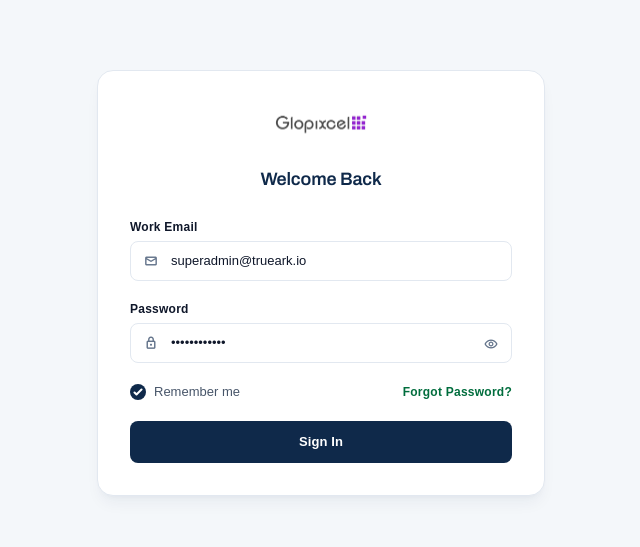
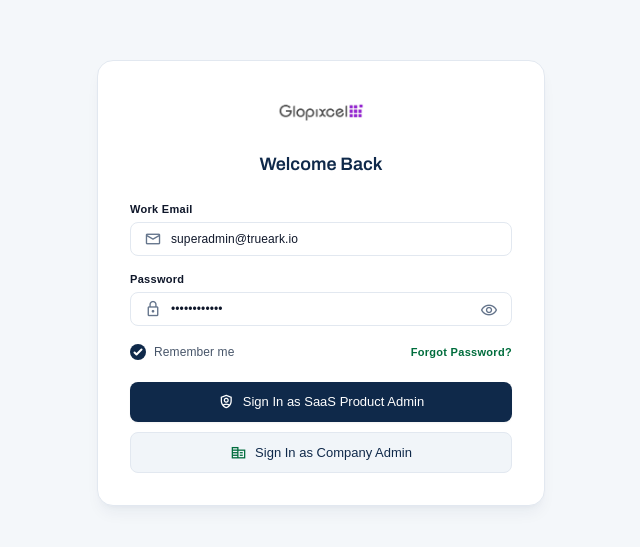
Before and after one commit to sanjaygac/True-ark-project, a React (Vite) app in the folder frontend/: page /login in a window 1280 px wide. Shown: the part 117-664 px from the top of the page, without its empty margins (319-959 px from the left). Built offline with nearby package versions, Linux system fonts and the light colour scheme; a web font is replaced by a local one.

Commit message:
Update: Harmonize H1 text sizes across all pages, add dual portal login buttons, and create Company Admin under-development page

```diff
--- a/frontend/src/App.jsx
+++ b/frontend/src/App.jsx
@@ -8,6 +8,7 @@ import CompanyViewPage from './pages/saas-admin/CompanyViewPage';
 import PlanMasterPage from './pages/saas-admin/PlanMasterPage';
 import AddEditPlanPage from './pages/saas-admin/AddEditPlanPage';
 import PlanViewPage from './pages/saas-admin/PlanViewPage';
+import CompanyAdminUnderDevPage from './pages/company-admin/CompanyAdminUnderDevPage';
 
 export default function App() {
   return (
@@ -36,6 +37,10 @@ export default function App() {
         <Route path="/saas-admin/plan-master/view" element={<PlanViewPage />} />
         <Route path="/saas-admin/plans" element={<Navigate to="/saas-admin/plan-master" replace />} />
 
+        {/* Company Admin (Tenant) routes */}
+        <Route path="/company-admin" element={<CompanyAdminUnderDevPage />} />
+        <Route path="/company-admin/*" element={<CompanyAdminUnderDevPage />} />
+
         {/* Fallback route */}
         <Route path="/saas-admin/*" element={<SaasAdminOverviewPage />} />
       </Routes>
--- a/frontend/src/pages/LoginPage.jsx
+++ b/frontend/src/pages/LoginPage.jsx
@@ -12,35 +12,40 @@ export default function LoginPage() {
     setShowPassword((prev) => !prev);
   };
 
-  const handleSubmit = (e) => {
+  const handleSaasAdminLogin = (e) => {
     e.preventDefault();
-    console.log('Logging in with:', { email, password, rememberMe });
-    // Navigate to SaaS Admin Dashboard
+    console.log('Logging in as SaaS Product Admin:', { email, password, rememberMe });
     navigate('/saas-admin');
   };
 
+  const handleCompanyAdminLogin = (e) => {
+    e.preventDefault();
+    console.log('Logging in as Company Admin:', { email, password, rememberMe });
+    navigate('/company-admin');
+  };
+
   return (
-    <main className="min-h-screen bg-surface-container-low/50 flex items-center justify-center p-8">
-      <div className="w-full max-w-md bg-surface-container-lowest border border-outline-variant rounded-lg p-8 shadow-lg shadow-shadow/5">
+    <main className="min-h-screen bg-surface-container-low/50 flex items-center justify-center p-6 lg:p-8">
+      <div className="w-full max-w-md bg-surface-container-lowest border border-outline-variant rounded-lg p-7 lg:p-8 shadow-lg shadow-shadow/5">
         {/* Company Logo + Heading */}
-        <div className="flex flex-col items-center text-center gap-4 mb-7">
+        <div className="flex flex-col items-center text-center gap-3.5 mb-6">
           <img
             src="/company-logo.png"
             alt="Glopixcel"
-            className="h-12 w-auto object-contain"
+            className="h-11 w-auto object-contain"
           />
-          <h2 className="font-headline text-headline-md text-primary">Welcome Back</h2>
+          <h2 className="font-headline text-[17px] lg:text-[18px] font-semibold text-primary">Welcome Back</h2>
         </div>
 
         {/* Login Form */}
-        <form className="flex flex-col gap-5" onSubmit={handleSubmit}>
+        <form className="flex flex-col gap-4">
           {/* Work Email Input */}
           <label className="flex flex-col gap-1.5">
-            <span className="font-label text-label-md text-on-surface">Work Email</span>
+            <span className="font-label text-label-sm text-on-surface">Work Email</span>
             <div className="relative flex items-center">
               <span
                 aria-hidden="true"
-                className="material-symbols-outlined absolute left-3.5 text-outline text-title-md select-none"
+                className="material-symbols-outlined absolute left-3.5 text-outline text-[18px] select-none"
               >
                 mail
               </span>
@@ -52,18 +57,18 @@ export default function LoginPage() {
                 placeholder="name@company.com"
                 inputMode="email"
                 required
-                className="w-full rounded border border-outline-variant bg-surface-container-lowest pl-10 pr-3.5 py-2.5 font-body text-body-md text-on-surface placeholder:text-outline focus:border-primary focus:ring-2 focus:ring-primary/20 focus:outline-none"
+                className="w-full rounded border border-outline-variant bg-surface-container-lowest pl-10 pr-3.5 py-2 font-body text-body-sm text-on-surface placeholder:text-outline focus:border-primary focus:ring-2 focus:ring-primary/20 focus:outline-none"
               />
             </div>
           </label>
 
           {/* Password with Show/Hide Eye Icon */}
           <label className="flex flex-col gap-1.5">
-            <span className="font-label text-label-md text-on-surface">Password</span>
+            <span className="font-label text-label-sm text-on-surface">Password</span>
             <div className="relative flex items-center">
               <span
                 aria-hidden="true"
-                className="material-symbols-outlined absolute left-3.5 text-outline text-title-md select-none"
+                className="material-symbols-outlined absolute left-3.5 text-outline text-[18px] select-none"
               >
                 lock
               </span>
@@ -75,7 +80,7 @@ export default function LoginPage() {
                 autoComplete="current-password"
                 placeholder="Enter your password"
                 required
-                className="w-full rounded border border-outline-variant bg-surface-container-lowest pl-10 pr-11 py-2.5 font-body text-body-md text-on-surface placeholder:text-outline focus:border-primary focus:ring-2 focus:ring-primary/20 focus:outline-none"
+                className="w-full rounded border border-outline-variant bg-surface-container-lowest pl-10 pr-11 py-2 font-body text-body-sm text-on-surface placeholder:text-outline focus:border-primary focus:ring-2 focus:ring-primary/20 focus:outline-none"
               />
               <button
                 type="button"
@@ -83,7 +88,7 @@ export default function LoginPage() {
                 onClick={togglePassword}
                 className="absolute right-3 rounded p-0.5 text-outline hover:text-primary focus-visible:outline-none focus-visible:ring-2 focus-visible:ring-primary"
               >
-                <span id="eye-icon" className="material-symbols-outlined text-title-md">
+                <span id="eye-icon" className="material-symbols-outlined text-[18px]">
                   {showPassword ? 'visibility_off' : 'visibility'}
                 </span>
               </button>
@@ -91,7 +96,7 @@ export default function LoginPage() {
           </label>
 
           {/* Remember me & Forgot Password */}
-          <div className="flex items-center justify-between gap-2">
+          <div className="flex items-center justify-between gap-2 py-0.5">
             <label className="inline-flex items-center gap-2 cursor-pointer select-none">
               <input
                 type="checkbox"
@@ -99,23 +104,38 @@ export default function LoginPage() {
                 onChange={(e) => setRememberMe(e.target.checked)}
                 className="rounded border-outline-variant text-primary focus:ring-primary"
               />
-              <span className="font-body text-body-md text-on-surface-variant">Remember me</span>
+              <span className="font-body text-body-sm text-on-surface-variant">Remember me</span>
             </label>
             <a
               href="#forgot-password"
-              className="font-label text-label-md text-tertiary hover:underline transition-colors duration-state-change"
+              className="font-label text-label-sm text-tertiary hover:underline transition-colors duration-state-change"
             >
               Forgot Password?
             </a>
           </div>
 
-          {/* Full-width Primary CTA Button */}
-          <button
-            type="submit"
-            className="w-full inline-flex items-center justify-center gap-2 px-5 py-3 rounded bg-primary text-on-primary font-label text-label-lg hover:opacity-95 focus-visible:outline-none focus-visible:ring-2 focus-visible:ring-primary focus-visible:ring-offset-2 transition-colors duration-state-change ease-state-change"
-          >
-            <span>Sign In</span>
-          </button>
+          {/* Action Buttons: SaaS Product Admin and Company Admin */}
+          <div className="flex flex-col gap-2.5 pt-1">
+            {/* Primary Button: SaaS Product Admin */}
+            <button
+              type="button"
+              onClick={handleSaasAdminLogin}
+              className="w-full inline-flex items-center justify-center gap-2 px-4 py-2.5 rounded bg-primary text-on-primary font-label text-[13px] hover:opacity-95 focus-visible:outline-none focus-visible:ring-2 focus-visible:ring-primary focus-visible:ring-offset-2 transition-all duration-state-change shadow-sm"
+            >
+              <span className="material-symbols-outlined text-[17px]">shield_person</span>
+              <span>Sign In as SaaS Product Admin</span>
+            </button>
+
+            {/* Secondary Button: Company Admin */}
+            <button
+              type="button"
+              onClick={handleCompanyAdminLogin}
+              className="w-full inline-flex items-center justify-center gap-2 px-4 py-2.5 rounded bg-surface-container-low border border-outline-variant text-primary font-label text-[13px] hover:bg-surface-container hover:border-primary/40 focus-visible:outline-none focus-visible:ring-2 focus-visible:ring-primary focus-visible:ring-offset-2 transition-all duration-state-change"
+            >
+              <span className="material-symbols-outlined text-[17px] text-tertiary">corporate_fare</span>
+              <span>Sign In as Company Admin</span>
+            </button>
+          </div>
         </form>
       </div>
     </main>
--- /dev/null
+++ b/frontend/src/pages/company-admin/CompanyAdminUnderDevPage.jsx
@@ -0,0 +1,81 @@
+import React from 'react';
+import { Link } from 'react-router-dom';
+
+export default function CompanyAdminUnderDevPage() {
+  return (
+    <div className="min-h-screen bg-surface-container-low/50 flex flex-col justify-between font-body text-on-surface antialiased p-6 lg:p-8">
+      {/* Top Bar with Brand */}
+      <header className="flex items-center justify-between max-w-5xl mx-auto w-full pb-6 border-b border-outline-variant">
+        <div className="flex items-center gap-3">
+          <img
+            src="/company-logo.png"
+            alt="Glopixcel"
+            className="h-9 w-auto object-contain"
+          />
+          <span className="inline-flex items-center px-2.5 py-0.5 rounded-full bg-secondary-container text-on-secondary-container font-label text-label-sm tracking-wider">
+            COMPANY ADMIN
+          </span>
+        </div>
+
+        <Link
+          to="/login"
+          className="inline-flex items-center gap-1.5 font-label text-label-sm text-tertiary hover:underline"
+        >
+          <span className="material-symbols-outlined text-title-sm" aria-hidden="true">
+            arrow_back
+          </span>
+          <span>Back to Sign In</span>
+        </Link>
+      </header>
+
+      {/* Main Under Development Container */}
+      <main className="flex-1 flex items-center justify-center py-12">
+        <div className="w-full max-w-xl bg-surface-container-lowest border border-outline-variant rounded-lg p-8 lg:p-10 shadow-lg shadow-shadow/5 flex flex-col items-center text-center gap-5">
+          {/* Construction / Portal Icon */}
+          <div className="w-16 h-16 rounded-full bg-primary-container flex items-center justify-center text-primary">
+            <span className="material-symbols-outlined text-[36px]" aria-hidden="true">
+              corporate_fare
+            </span>
+          </div>
+
+          <div className="flex flex-col items-center gap-2">
+            <span className="inline-flex items-center px-3 py-1 rounded-full bg-warning-container text-on-warning-container font-label text-label-sm">
+              Page Under Development
+            </span>
+            <h1 className="font-headline text-[20px] lg:text-[22px] font-bold text-primary mt-1">
+              Company Admin Portal
+            </h1>
+            <p className="font-body text-body-md text-on-surface-variant max-w-md">
+              The internal tenant management dashboard for multi-branch valuation firms, approval workflows, and valuer assignments is currently being configured.
+            </p>
+          </div>
+
+          <div className="w-full border-t border-outline-variant my-1"></div>
+
+          {/* Quick Actions */}
+          <div className="flex flex-col sm:flex-row items-center gap-3 w-full justify-center">
+            <Link
+              to="/login"
+              className="w-full sm:w-auto px-5 py-2.5 rounded bg-surface-container-lowest border border-outline-variant text-primary font-label text-label-md hover:bg-surface-container-low transition-colors duration-state-change text-center"
+            >
+              Back to Login
+            </Link>
+            <Link
+              to="/saas-admin"
+              className="w-full sm:w-auto px-5 py-2.5 rounded bg-primary text-on-primary font-label text-label-md hover:opacity-95 transition-colors duration-state-change text-center"
+            >
+              Open SaaS Product Admin
+            </Link>
+          </div>
+        </div>
+      </main>
+
+      {/* Footer */}
+      <footer className="text-center py-4 border-t border-outline-variant max-w-5xl mx-auto w-full">
+        <p className="font-body text-body-sm text-outline">
+          TrueArk Platform • Multi-Tenant Enterprise Valuation Engine
+        </p>
+      </footer>
+    </div>
+  );
+}
--- a/frontend/src/pages/saas-admin/AddEditPlanPage.jsx
+++ b/frontend/src/pages/saas-admin/AddEditPlanPage.jsx
@@ -154,7 +154,7 @@ export default function AddEditPlanPage() {
               </span>
               <span>Back to Plan Master</span>
             </Link>
-            <h1 className="font-headline text-headline-md text-primary">
+            <h1 className="font-headline text-[16px] lg:text-[17px] font-semibold text-primary">
               {code ? 'Edit Subscription Plan' : 'Add Subscription Plan'}
             </h1>
             <p className="font-body text-body-sm text-on-surface-variant">
--- a/frontend/src/pages/saas-admin/AddNewCompanyPage.jsx
+++ b/frontend/src/pages/saas-admin/AddNewCompanyPage.jsx
@@ -81,7 +81,7 @@ export default function AddNewCompanyPage() {
               </span>
               <span>Back to Company Master</span>
             </Link>
-            <h1 className="font-headline text-headline-md text-primary">Add New Company</h1>
+            <h1 className="font-headline text-[16px] lg:text-[17px] font-semibold text-primary">Add New Company</h1>
             <p className="font-body text-body-sm text-on-surface-variant">
               Register a valuation firm, bank, or NBFC tenant and configure subscription limits
             </p>
--- a/frontend/src/pages/saas-admin/CompanyMasterPage.jsx
+++ b/frontend/src/pages/saas-admin/CompanyMasterPage.jsx
@@ -132,7 +132,7 @@ export default function CompanyMasterPage() {
         {/* Top Header */}
         <header className="bg-surface-container-lowest border-b border-outline-variant px-6 lg:px-8 py-4 flex flex-wrap items-center justify-between gap-4">
           <div>
-            <h1 className="font-headline text-headline-md text-primary">Company Master</h1>
+            <h1 className="font-headline text-[16px] lg:text-[17px] font-semibold text-primary">Company Master</h1>
             <p className="font-body text-body-sm text-on-surface-variant">
               Manage registered valuation firms, banks, and tenant subscriptions
             </p>
--- a/frontend/src/pages/saas-admin/CompanyViewPage.jsx
+++ b/frontend/src/pages/saas-admin/CompanyViewPage.jsx
@@ -154,7 +154,7 @@ export default function CompanyViewPage() {
               <span>Back to Company Master</span>
             </Link>
             <div className="flex flex-wrap items-center gap-3">
-              <h1 className="font-headline text-headline-md text-primary">{company.name}</h1>
+              <h1 className="font-headline text-[16px] lg:text-[17px] font-semibold text-primary">{company.name}</h1>
               <span className="font-mono text-mono-md text-primary bg-surface-container-low px-2.5 py-0.5 rounded border border-outline-variant">
                 {company.code}
               </span>
--- a/frontend/src/pages/saas-admin/PlanMasterPage.jsx
+++ b/frontend/src/pages/saas-admin/PlanMasterPage.jsx
@@ -66,7 +66,7 @@ export default function PlanMasterPage() {
         {/* Top Header */}
         <header className="bg-surface-container-lowest border-b border-outline-variant px-6 py-4 flex flex-wrap items-center justify-between gap-4">
           <div>
-            <h1 className="font-headline text-headline-md text-primary">Plan Master</h1>
+            <h1 className="font-headline text-[16px] lg:text-[17px] font-semibold text-primary">Plan Master</h1>
             <p className="font-body text-body-sm text-on-surface-variant">
               Configure SaaS subscription tiers, valuation quotas, and included plan features
             </p>
--- a/frontend/src/pages/saas-admin/PlanViewPage.jsx
+++ b/frontend/src/pages/saas-admin/PlanViewPage.jsx
@@ -164,7 +164,7 @@ export default function PlanViewPage() {
               <span>Back to Plan Master</span>
             </Link>
             <div className="flex flex-wrap items-center gap-3">
-              <h1 className="font-headline text-headline-md text-primary">{plan.name}</h1>
+              <h1 className="font-headline text-[16px] lg:text-[17px] font-semibold text-primary">{plan.name}</h1>
               <span className="font-mono text-mono-md text-primary bg-surface-container-low px-2.5 py-0.5 rounded border border-outline-variant">
                 {plan.code}
               </span>
```
